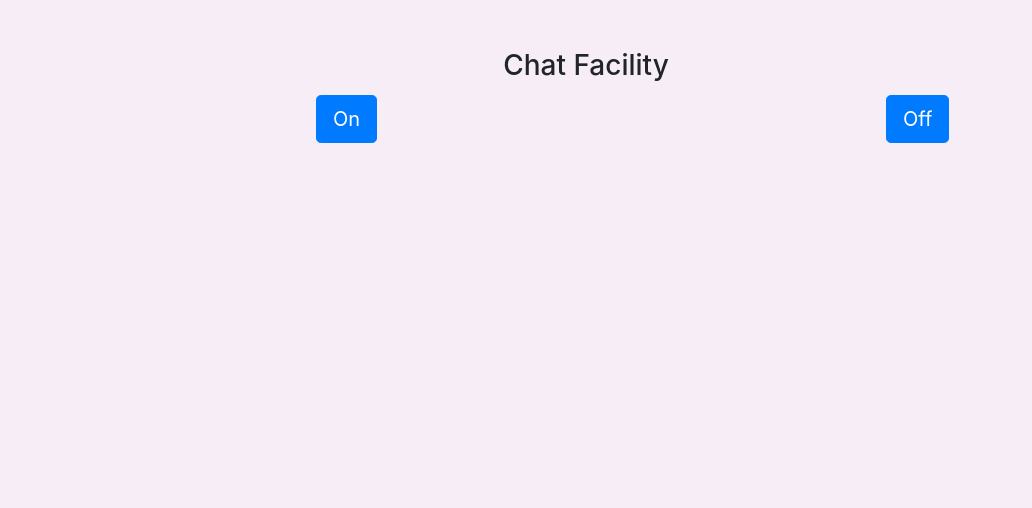
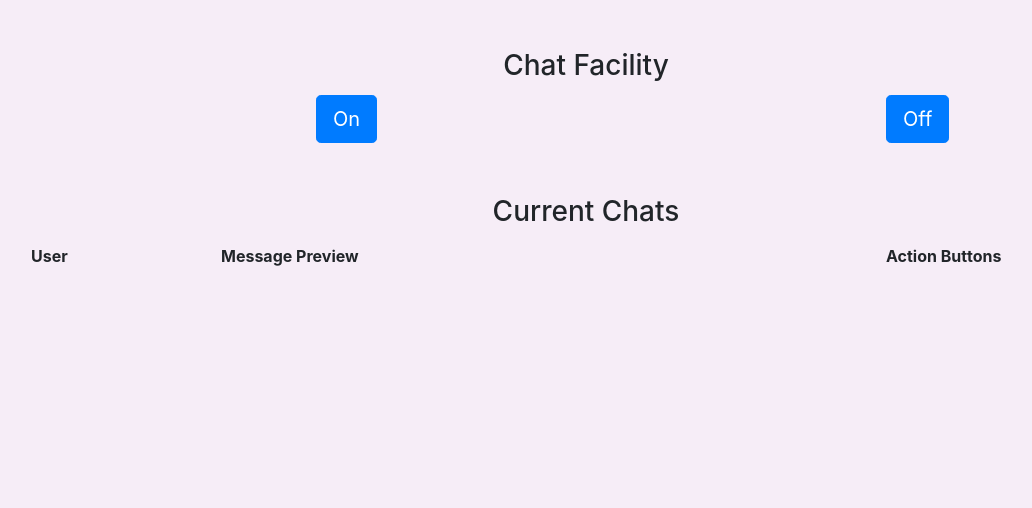
Before and after one commit to jojo157/Delightful-Penguins, a Django app: page /artist/ in a window 1280 px wide. Shown: the part 175-683 px from the top of the page, without its empty margins (54-1086 px from the left). Run offline with Django 3.2, Linux system fonts and the light colour scheme; tables that the repository leaves empty hold one stand-in row (values such as "Sample post"); some libraries are stand-ins or nearby versions.

Commit message:
added reply recieved field to message model, add feature to artist page that shows messages that havent recieved a reply yet

```diff
--- a/chat/models.py
+++ b/chat/models.py
@@ -8,6 +8,7 @@ class Message(models.Model):
     date_of_message = models.DateTimeField(default=datetime.now, blank=True)
     user_name = models.CharField(max_length=100)
     chat_session = models.GenericIPAddressField()
+    reply_recieved = models.BooleanField(default=False)
 
 class Artist(models.Model):
     status = models.CharField(max_length=1000000)
--- a/templates/artistMessages.html
+++ b/templates/artistMessages.html
@@ -16,6 +16,26 @@
     </div>
 </div>
 
+<div class="container">
+    <h3 class="text-center mt-5 mb-3">Current Chats</h3>
+    <div class="row">
+        <div class="col-2 font-weight-bold">User</div>
+        <div class="col-7 font-weight-bold">Message Preview</div>
+        <div class="col-3 font-weight-bold">Action Buttons</div>
+    </div>
+    {% for chat_message in chat_messages %}
+    {% if chat_message.reply_recieved == False %}
+    <div class="row">
+        <div class="col-2">{{ chat_message.user_name }}</div>
+        <div class="col-7 overflow-hidden">{{ chat_message.message_content }}</div>
+        <div class="col-3">
+            <button>Reply</button>
+        </div>
+    </div>
+    {% endif %}
+    {% endfor %}
+</div>
+
 {% endblock %}
 
 {% block postloadjs %}
--- a/templates/chatbox.html
+++ b/templates/chatbox.html
@@ -11,7 +11,7 @@
     {% else %}
 
         {% for chat_message in chat_messages %}
-        {% if chat_message.user_name == 'admin' %}
+        {% if chat_message.user_name == 'Leticia' %}
     <div class="card mb-3 mt-1 float-right mr-3">
         {% else %}
     <div class="card mb-3 mt-1 ml-3">
```
Also changed, not shown: chat/views.py (+5 -2 lines), chat/migrations/0006_message_reply_recieved.py (added).
